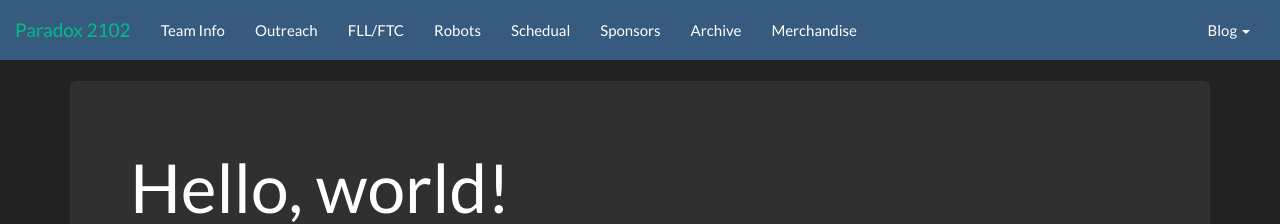
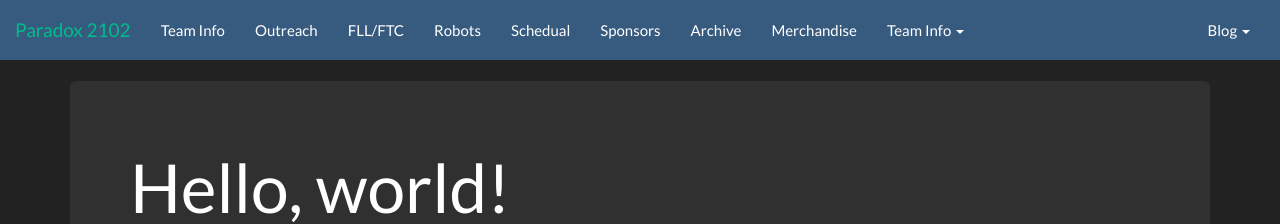
Before and after one commit to Paradox2102/paradox2102.github.io, a Jekyll site: the page built from about.html, in a window 1280 px wide. Shown: the top 224 px of the page. Built offline with Jekyll 4.4.1, drawn with Linux system fonts in a browser that asks for light colours.

Commit message:
Update header.html

```diff
--- a/_includes/header.html
+++ b/_includes/header.html
@@ -23,6 +23,13 @@
         <li><a href="/sponsors/">Sponsors</a></li>
         <li><a href="/archive/">Archive</a></li>
         <li><a href="/merchandise/">Merchandise</a></li>
+        <!-- Navbar for Blog -->
+        <li class="dropdown">
+          <a href="#" class="dropdown-toggle" data-toggle="dropdown" role="button" aria-expanded="false">Team Info <span class="caret"></span></a>
+          <ul class="dropdown-menu" role="menu">
+            <li><a href="/team/build/">Build</a></li>
+        </li>
+      </ul>
       </ul>
       <!-- Navbar for Blog -->
       <ul class="nav navbar-nav navbar-right">
```
